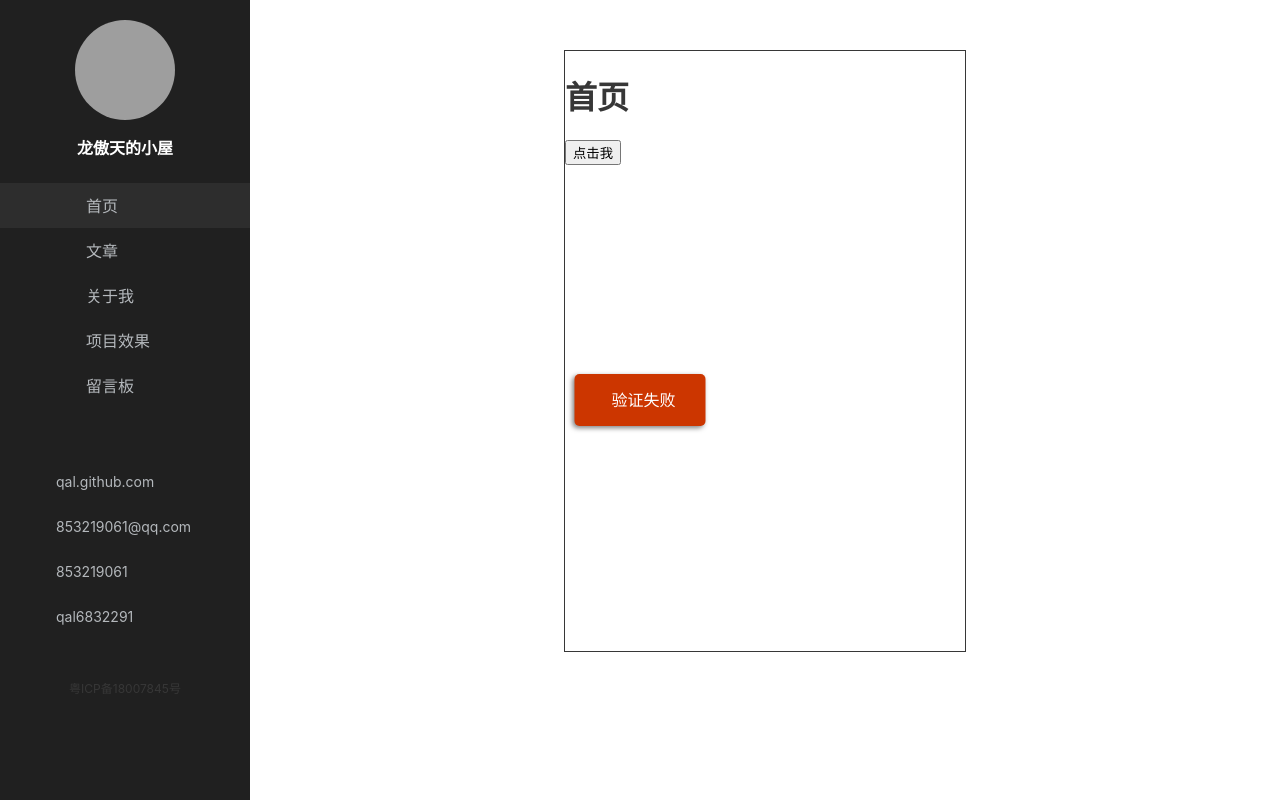
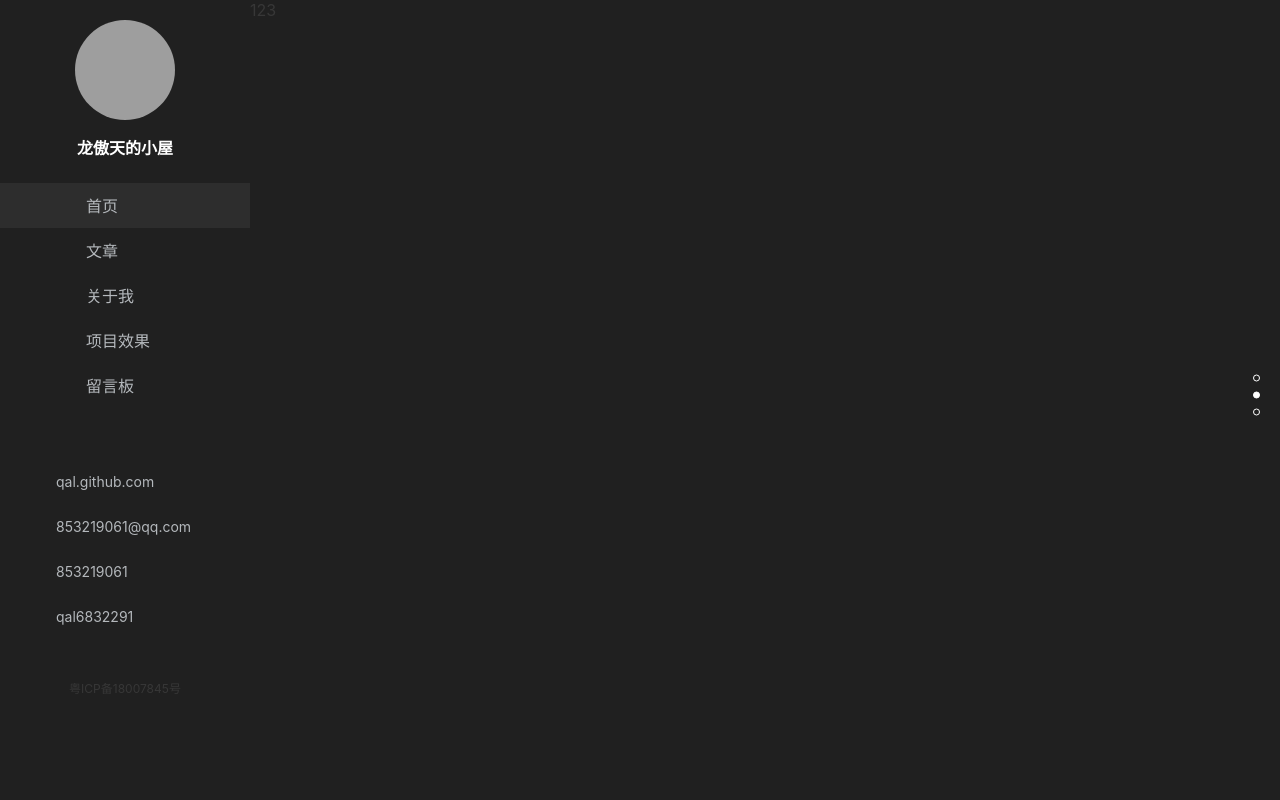
Before and after one commit to 853219061/mysite, a Vue app: page / in a window 1280 px wide. Built offline with nearby package versions, Linux system fonts and the light colour scheme; grey boxes are pictures that could not be loaded; a small style sheet from the web is missing.

Commit message:
feat:做了一半轮播图

```diff
--- a/src/api/banner.js
+++ b/src/api/banner.js
@@ -1,9 +1,5 @@
 import request from './request';
 
-async function getBanner() {
+ export async function getBanner() {
     return await request.get('/api/banner')
 }
-
-getBanner().then((r) => {
-    console.log(r, 'r');
-})
--- a/src/components/Icon.vue
+++ b/src/components/Icon.vue
@@ -26,6 +26,6 @@ export default {
 
 <style scoped>
 /*  注意这里 不能用less 因为要引入 css */
-@import  '//at.alicdn.com/t/c/font_3593206_jjjxrpavu9k.css';
+@import  '//at.alicdn.com/t/c/font_3593206_f9tjolrrdw.css';
 /* @import "//at.alicdn.com/t/c/font_3593206_e6a0da7jihc.css"; */
 </style>
--- a/src/mock/banner.js
+++ b/src/mock/banner.js
@@ -1,7 +1,7 @@
 import Mock from 'mockjs';
 
 Mock.mock("/api/banner", 'get', {
-    code: 406, // 0 无错误  406 验证失败  500 服务器内部错误
+    code: 0, // 0 无错误  406 验证失败  500 服务器内部错误
     msg: "验证失败",
     data: [
         {
--- /dev/null
+++ b/src/views/Home/carouselitem.vue
@@ -0,0 +1,29 @@
+<template>
+    <div class="carousel-item-container">
+        <div>123</div>
+    </div>
+</template>
+<script>
+export default {
+    name: 'APP',
+    data() {
+        return {
+        }
+    },
+    methods: {
+    },
+    created() {
+    },
+    mounted() {
+    },
+}
+</script>
+<style lang="less" scoped>
+@import '~@/styles/var.less';
+
+.carousel-item-container {
+    width: 100%;
+    height: 100%;
+    background-color: @dark;
+}
+</style>
--- a/src/views/Home/index.vue
+++ b/src/views/Home/index.vue
@@ -1,15 +1,42 @@
 <template>
   <div class="home-container" ref="container">
-    <h1>首页</h1>
-    <button @click="handleClick">点击我</button>
+    <ul class="carousel-container" :style="{ marginTop: marginTop }">
+      <li v-for="(item) in banners" :key="item.id">
+        <CarouselItem></CarouselItem>
+      </li>
+    </ul>
+    <div v-show="index > 0" class="iconwrap iconwrap-up" @click="switchTo(index - 1)">
+      <Icon type="icon-up"></Icon>
+    </div>
+
+    <div v-show="index < banners.length - 1" class="iconwrap iconwrap-down" @click="switchTo(index + 1)">
+      <Icon type="icon-down"></Icon>
+    </div>
+
+    <ul class="indicator">
+      <li @click="switchTo(i)" v-for="(item, i) in banners" :class="{ active: index === i }" :key="item.id">
+      </li>
+    </ul>
+
   </div>
 </template>
 <script>
-
+import CarouselItem from './carouselitem.vue';
+import { getBanner } from '@/api/banner';
+import Icon from '@/components/Icon.vue';
 export default {
   name: 'APP',
+  components: { CarouselItem, Icon },
   data() {
     return {
+      banners: [],
+      index: 1, // 当前显示的第几张
+      containerHeight: 0// 容器高度
+    }
+  },
+  computed: {
+    marginTop() {
+      return - (this.index * this.containerHeight) + 'px';
     }
   },
   methods: {
@@ -20,22 +47,150 @@ export default {
         type: "success",
         duration: 2000,
         container: this.$refs.container,
-        callback: ()=>{ console.log('消失')}
+        callback: () => { console.log('消失') }
       })
+    },
+    switchTo(i) {
+      this.index = i;
     }
 
   },
-  created() {
+  async created() {
+    this.banners = await getBanner();
+    console.log('获取数据', this.banners)
   },
   mounted() {
+
+    // 容器高度获取
+    this.containerHeight = this.$refs.container.clientHeight
+
   },
 }
 </script>
 <style lang="less" scoped>
+@import '~@/styles/mixin.less';
+@import '~@/styles/var.less';
+
 .home-container {
-  width: 400px;
-  height: 600px;
-  margin: 50px auto;
-  border: 1px solid;
+  background-color: @dark;
+  height: 100%;
+  width: 100%;
+  position: relative;
+  overflow: hidden;
+
+
+  .carousel-container {
+
+    height: 100%;
+    width: 100%;
+    transition: 500ms;
+    li {
+
+      height: 100%;
+      width: 100%;
+    }
+
+  }
+
+
+
+
+
+
+
+
+
+  ul {
+    margin: 0;
+    list-style: none;
+    padding: 0;
+  }
+
+  .iconwrap {
+    .self-center();
+    @gap: 25px;
+    cursor: pointer;
+    transform: translateX(-50%);
+
+    &-up {
+      top: @gap;
+      animation: jump-up 2s infinite;
+    }
+
+    &-down {
+      bottom: @gap;
+      top: auto;
+      animation: jump-down 2s infinite;
+    }
+
+    @jump : 5px;
+
+    @keyframes jump-up {
+
+      0% {
+        transform: translate(-50%, @jump);
+      }
+
+
+      50% {
+        transform: translate(-50%, -@jump);
+      }
+
+      50% {
+        transform: translate(-50%, @jump);
+      }
+
+    }
+
+    @keyframes jump-down {
+
+      0% {
+        transform: translate(-50%, -@jump);
+      }
+
+
+      50% {
+        transform: translate(-50%, @jump);
+      }
+
+      50% {
+        transform: translate(-50%, -@jump);
+      }
+
+    }
+
+
+    .iconfont {
+      font-size: 30px;
+      color: @gray;
+    }
+
+
+
+
+  }
+
+  .indicator {
+    .self-center();
+    transform: translateY(-50%);
+    right: 20px;
+    left: auto;
+
+    li {
+      background-color: @dark;
+      margin-bottom: 10px;
+      width: 7px;
+      height: 7px;
+      border-radius: 50%;
+      border: 1px solid #fff;
+      box-sizing: border-box;
+      transition: 0.5s;
+
+      &.active {
+        background-color: #fff;
+      }
+    }
+  }
+
 }
 </style>
```
